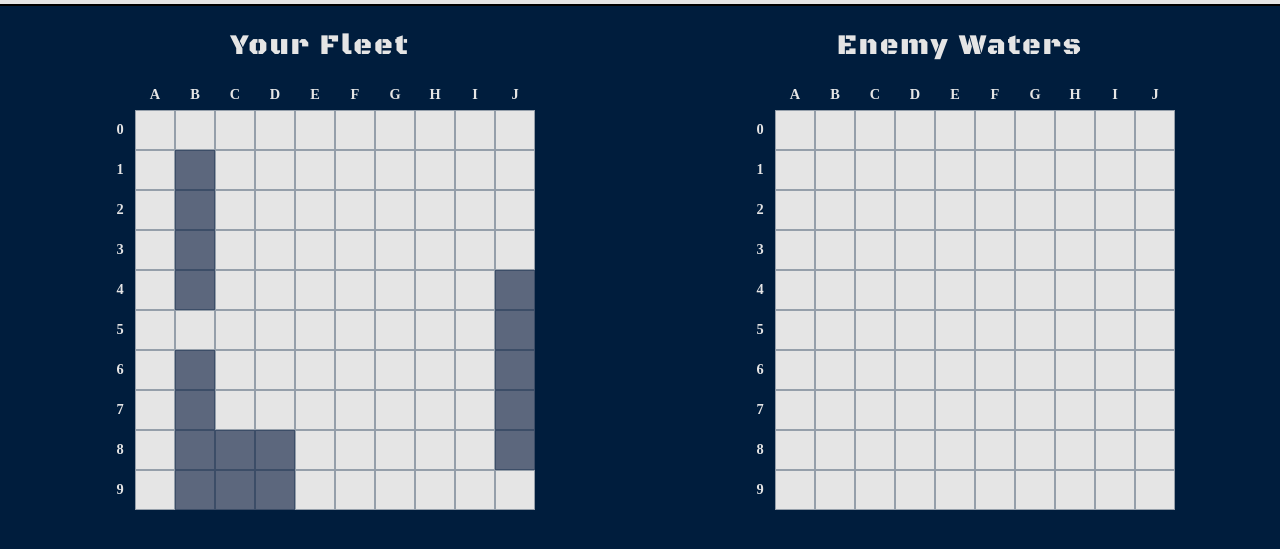
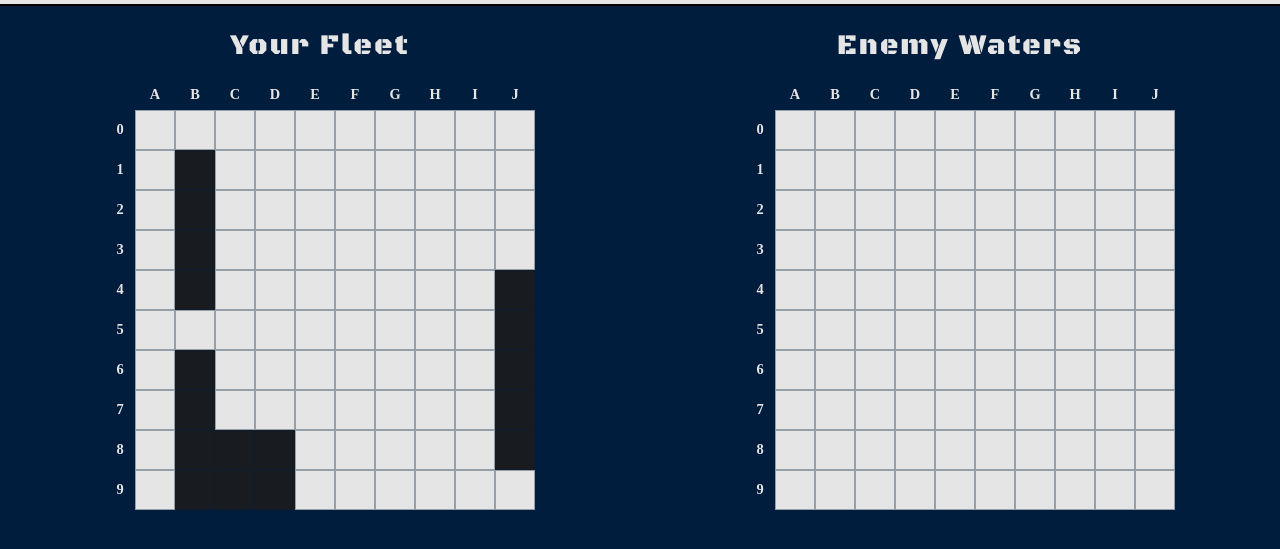
Before and after one commit to Zulu0824/Battleship, a website built with webpack: page src/template.html in a window 1280 px wide. Shown: the part 169-718 px from the top of the page. Built offline with nearby package versions, Linux system fonts and the light colour scheme.

Commit message:
fix: minor colors

```diff
--- a/src/style.css
+++ b/src/style.css
@@ -174,7 +174,6 @@ body {
     transform 0.15s;
 }
 
-/* Only the enemy board looks clickable */
 #cpu-board .grid-buttons:not(:disabled) {
   cursor: crosshair;
 }
@@ -191,7 +190,7 @@ body {
 }
 
 .ship {
-  background-color: #5c677d;
+  background-color: #181b20;
 }
 
 .hit {
```
